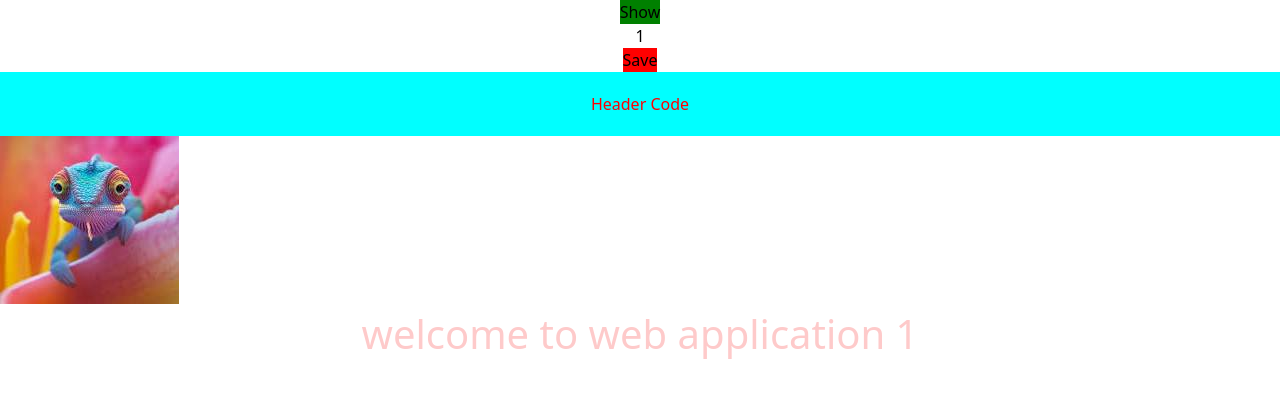
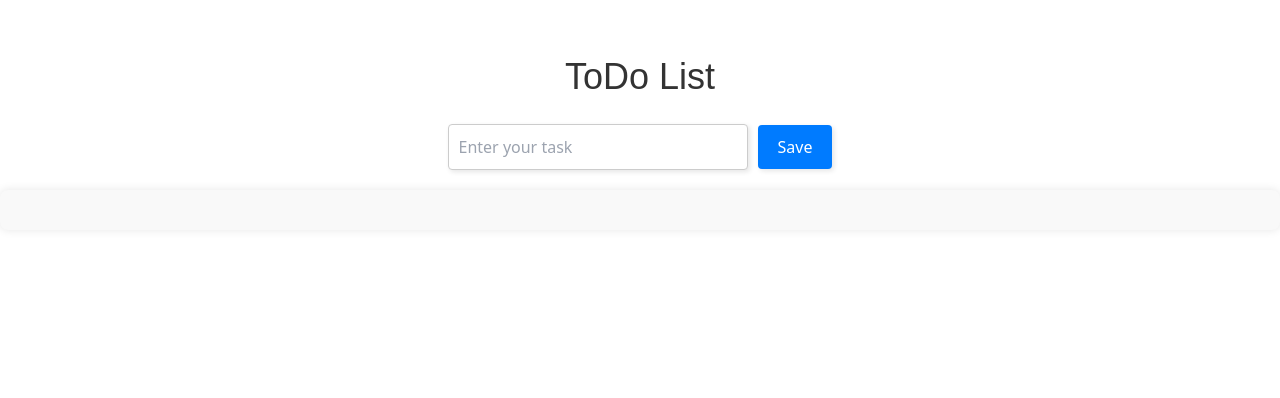
Before and after one commit to rahulpal80524/webapplication1, a React (Create React App) app: page / in a window 1280 px wide. Shown: the top 398 px of the page. Built offline with nearby package versions, Linux system fonts and the light colour scheme.

Commit message:
todo list demo

```diff
--- a/src/App.css
+++ b/src/App.css
@@ -36,3 +36,100 @@
     transform: rotate(360deg);
   }
 }
+
+
+.App {
+  text-align: center;
+  margin-top: 50px;
+}
+
+h1 {
+  font-family: 'Arial', sans-serif;
+  font-size: 36px;
+  color: #333;
+}
+
+.todo-form {
+  display: flex;
+  justify-content: center;
+  align-items: center;
+  margin-top: 20px;
+}
+
+.todo-input {
+  width: 300px;
+  padding: 10px;
+  font-size: 16px;
+  border: 1px solid #ccc;
+  border-radius: 4px;
+  margin-right: 10px;
+  box-shadow: 2px 2px 5px rgba(0, 0, 0, 0.1);
+  transition: border-color 0.3s ease;
+}
+
+.todo-input:focus {
+  border-color: #007BFF;
+  outline: none;
+}
+
+.todo-button {
+  padding: 10px 20px;
+  font-size: 16px;
+  color: white;
+  background-color: #007BFF;
+  border: none;
+  border-radius: 4px;
+  cursor: pointer;
+  box-shadow: 2px 2px 5px rgba(0, 0, 0, 0.1);
+  transition: background-color 0.3s ease;
+}
+
+.todo-button:hover {
+  background-color: #0056b3;
+}
+
+.outerDiv {
+  margin-top: 20px;
+  padding: 20px;
+  background-color: #f9f9f9;
+  border-radius: 8px;
+  box-shadow: 0px 0px 10px rgba(0, 0, 0, 0.1);
+}
+
+.todo-list {
+  list-style-type: none;
+  padding: 0;
+  margin: 0;
+}
+
+.todo-item {
+  font-size: 18px;
+  padding: 10px;
+  border-bottom: 1px solid #ddd;
+  display: flex;
+  justify-content: space-between;
+  align-items: center;
+}
+
+.todo-item:last-child {
+  border-bottom: none;
+}
+
+.delete-button {
+  font-size: 20px;
+  color: red;
+  cursor: pointer;
+  margin-left: 10px;
+  transition: color 0.3s ease;
+}
+
+.delete-button:hover {
+  color: darkred;
+}
+
+.complete-todo{
+  text-decoration: line-through;
+  color: red;
+  background-color: yellow;
+
+}
--- a/src/App.js
+++ b/src/App.js
@@ -1,54 +1,58 @@
 import logo from './logo.svg';
 import './App.css';
-import Header from './Header';
-import weblog from "./Images/download.jpeg"
 import { useState } from 'react';
 function App() {
-  let temp = '';
-  let [count, setCount]=useState(1)
-  let [pShow, setPshow]=useState(false)
 
-  if(pShow){
-    // temp=<>
-    // <button onClick={()=>setPshow(!pShow)}>Hide</button>
-    // <p>value is false</p>
-    // </>
-    temp=<Card/>
-  }else{
-    temp=<button className='bg-[green] p-10px' onClick={()=>setPshow(!pShow)}>Show</button>
+  let [todolist, setTodolist] = useState([]);
+
+  let saveToDoList = (event) => {
+
+    let toname = event.target.toname.value;
+    if (!todolist.includes(toname)) {
+      let finalToDoList = [...todolist, toname]
+      setTodolist(finalToDoList);
+    } else {
+      alert("ToDo name already present");
+    }
+    event.preventDefault();
   }
 
-  let displayData=()=>{
-    setCount(count+1)
-
-  }
-
-  let message=(a,b)=>{
-   console.log(a+b)
-  }
-
-
+  let list = todolist.map((value, index)=>{
+    return(
+      <TodDOListItems  value={value} key={index} indexNum={index} todolist={todolist} setTodolist={setTodolist}/>
+    )
+  })
   return (
     <div className="App">
-      {temp}
-      <div>
-      {count}
+      <h1>ToDo List</h1>
+      <form className="todo-form" onSubmit={saveToDoList}>
+        <input type="text" name='toname' className="todo-input" placeholder="Enter your task" />
+        <button className="todo-button">Save</button>
+      </form>
+      <div className='outerDiv'>
+        <ul className="todo-list">
+          {list}
+        </ul>
       </div>
-      {/* <button className='bg-[red] p-[]10px' onClick={()=>message(12,34)}>parameter use</button>  */}
-      <button className='bg-[red] p-[]10px' onClick={displayData}>Save</button>
-      {/* <button className='bg-[red] p-[]10px' onClick={displayData()}>Save</button>  if displayData() auto function call if page is load*/}
+    </div>
 
-      <Header/>
-      <img src= {weblog}/>
-      <h1 className='text-[40px] text-red-200'> welcome to web application 1</h1>
-    </div>
   );
 }
 
 export default App;
 
-let Card=()=>{
-   return(
-    <h1>welcome to this page</h1>
-   )
+
+function TodDOListItems({value, indexNum, todolist, setTodolist}){
+  let [status, setStatus] = useState(false);
+  let deleteRow=()=>{
+   let finalList = todolist.filter((v,i)=>i!=indexNum)
+   setTodolist(finalList);
+  }
+
+  let checkStatus=()=>{
+    setStatus(!status)
+  }
+  return(
+    <li onClick={checkStatus} className={`todo-item ${status ? 'complete-todo' : ''}`}>{indexNum+1}. {value} <span onClick={deleteRow} className="delete-button">&times;</span></li>
+  )
 }
```
